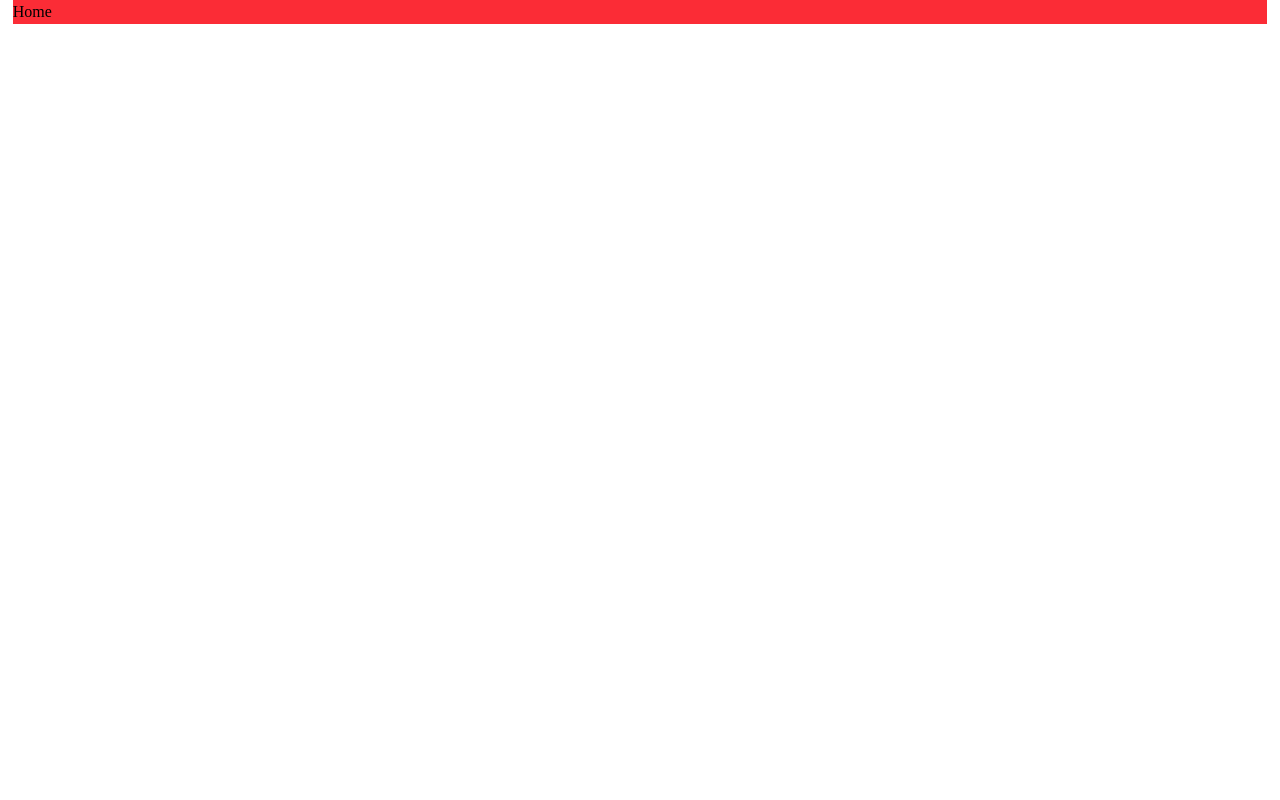
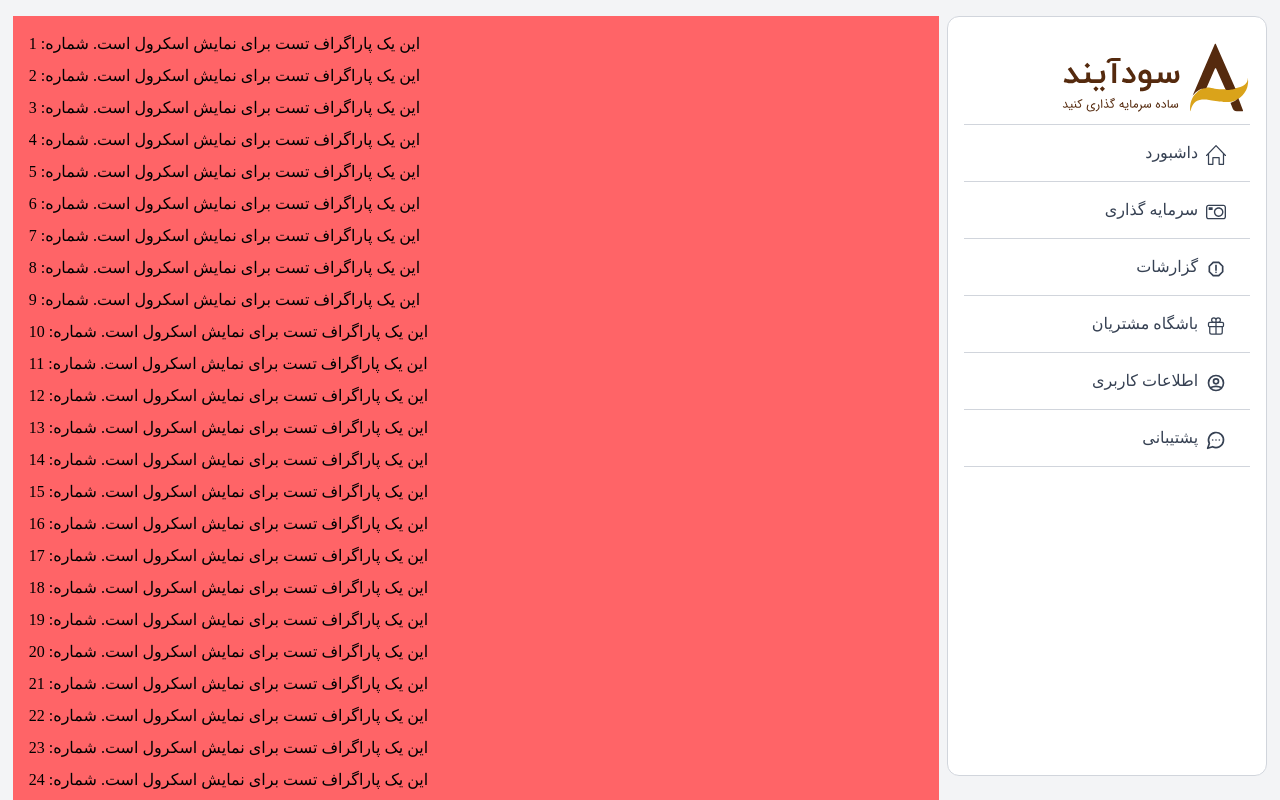
Before and after one commit to MmdQurani/soodayand, a React (Vite) app: page / in a window 1280 px wide. Shown: the top 800 px of the page. Built offline with nearby package versions, Linux system fonts and the light colour scheme; sample sign-in values are in the browser's storage; a web font is replaced by a local one.

Commit message:
Finishing the sidebar for large sizes

```diff
--- /dev/null
+++ b/Components/Link_Item/Link_Item.jsx
@@ -0,0 +1,17 @@
+import React from 'react'
+import { Link } from 'react-router-dom'
+
+function Link_Item({children , text , href}) {
+  return (
+    <>
+      <li className='pb-2 pr-6 border-b-1 border-gray-300 flex'>
+        <Link to={href} className='w-full h-auto py-2'>
+          {children}
+          <span className='inline-block mr-2'>{text}</span>
+        </Link>
+      </li>
+    </>
+  )
+}
+
+export default Link_Item
--- a/Components/ProtectedRoute.jsx
+++ b/Components/ProtectedRoute.jsx
@@ -3,11 +3,14 @@ import React from 'react';
 import { Navigate } from 'react-router-dom';
 
 function ProtectedRoute({ children }) {
+  // بررسی توکن در لوکال استوریج
   const token = localStorage.getItem('Token');
+
   if (!token) {
     // کاربر لاگین نکرده
     return <Navigate to="/auth" replace />;
   }
+
   // لاگین کرده، اجازه‌ی دسترسی میدیم
   return children;
 }
--- a/Pages/Home/Home.jsx
+++ b/Pages/Home/Home.jsx
@@ -1,9 +1,59 @@
-import React, { useState, useEffect } from 'react'
+import React from 'react'
+import { Link } from 'react-router-dom'
+import Link_Item from '../../Components/Link_Item/Link_Item';
+import { SlHome } from "react-icons/sl";
+import { RxCamera } from "react-icons/rx";
+import { MdOutlineReport } from "react-icons/md";
+import { IoGiftOutline } from "react-icons/io5";
+import { HiOutlineUserCircle } from 'react-icons/hi';
+import { LuMessageCircleMore } from "react-icons/lu";
 
 function Home() {
   return (
-    <div className="bg-red-500 mx-auto w-[98%] 2xl:container 2xl:mx-auto">
-      Home
+    <div className="mx-auto w-[98%] 2xl:container">
+
+      <div className="flex gap-x-2">
+
+        {/* محتوای اصلی */}
+        <main className="flex-1 bg-red-400 p-4">
+          {/* شبیه‌سازی محتوای طولانی */}
+          {Array.from({ length: 50 }).map((_, i) => (
+            <p key={i} className="mb-2">
+              این یک پاراگراف تست برای نمایش اسکرول است. شماره: {i + 1}
+            </p>
+          ))}
+        </main>
+
+        {/* سایدبار با ارتفاع حداکثر یک مانیتور و استیکی */}
+        <aside className="w-80 card_style sticky top-4 max-h-[95vh] overflow-y-auto p-4">
+          <div className="text-white text-lg font-bold flex justify-end items-center border-b-1 border-gray-300 py-2 mb-2">
+            <img src="../../public/images/Logo/AyandehLogo-CbE1UbbU.svg" className='w-2/3 object-contain' alt="" />
+          </div>
+          <ul className="space-y-2 text-gray-700" dir='rtl'>
+
+            <Link_Item href='/' text="داشبورد">
+              <SlHome className='inline-block text-xl' />
+            </Link_Item>
+            <Link_Item href='/' text="سرمایه گذاری">
+              <RxCamera className='inline-block text-xl' />
+            </Link_Item>
+            <Link_Item href='/' text="گزارشات">
+              <MdOutlineReport className='inline-block text-xl' />
+            </Link_Item>
+            <Link_Item href='/' text="باشگاه مشتریان">
+              <IoGiftOutline className='inline-block text-xl' />
+            </Link_Item>
+            <Link_Item href='/' text="اطلاعات کاربری">
+              <HiOutlineUserCircle className='inline-block text-xl' />
+            </Link_Item>
+            <Link_Item href='/' text="پشتیبانی">
+              <LuMessageCircleMore className='inline-block text-xl' />
+            </Link_Item>
+
+          </ul>
+        </aside>
+
+      </div>
     </div>
   )
 }
--- a/src/App.jsx
+++ b/src/App.jsx
@@ -7,7 +7,7 @@ export default function App() {
   const element = useRoutes(RoutesValue)
 
   return (
-    <main>
+    <main className='py-4'>
       {element}
     </main>
   )
--- a/src/index.css
+++ b/src/index.css
@@ -18,13 +18,23 @@
   font-weight: 200;
 }
 
+@theme {
+  --color-imageBg: #d7bd80;
+}
+
+@layer components {
+  .card_style {
+    @apply border-1 border-gray-300 rounded-xl bg-white;
+  }
+}
+
 * {
   font-family: Vazir;
   font-weight: normal;
 }
 
-@theme {
-  --color-imageBg: #d7bd80;
+body {
+  background-color: var(--color-gray-100);
 }
 
 .shadow_login_btn {
```
Also changed, not shown: public/images/Logo/AyandehLogo-CbE1UbbU.svg (added).
